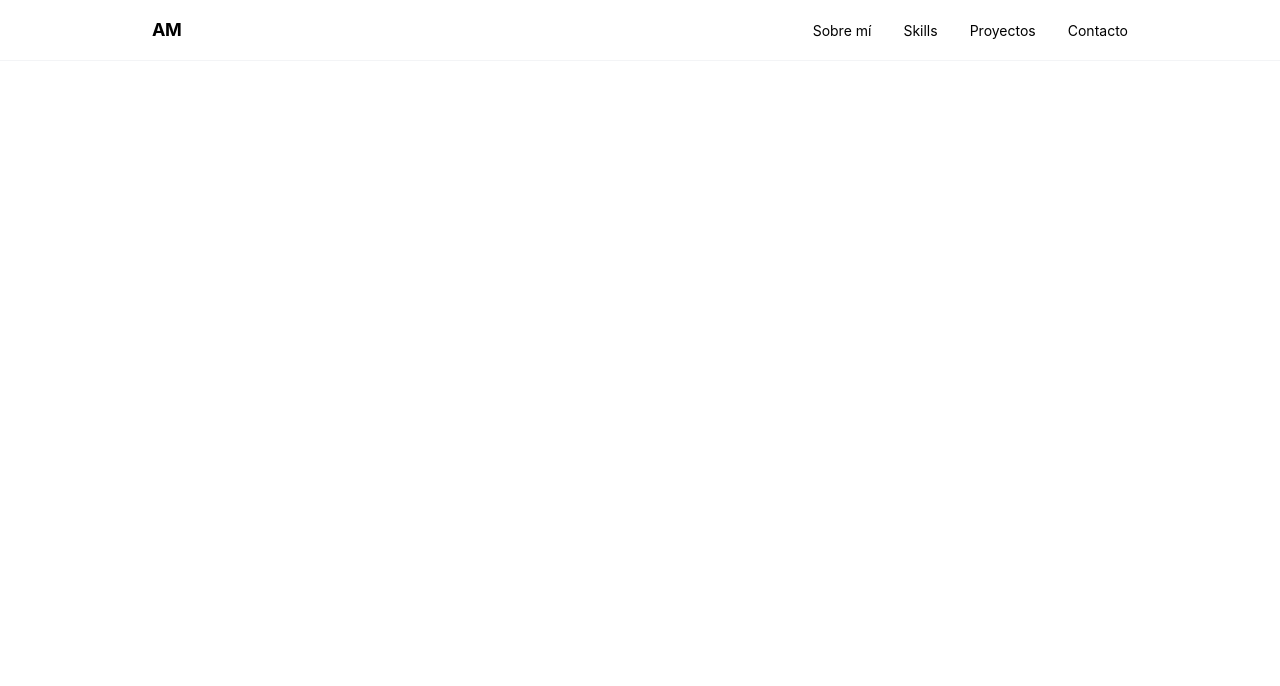
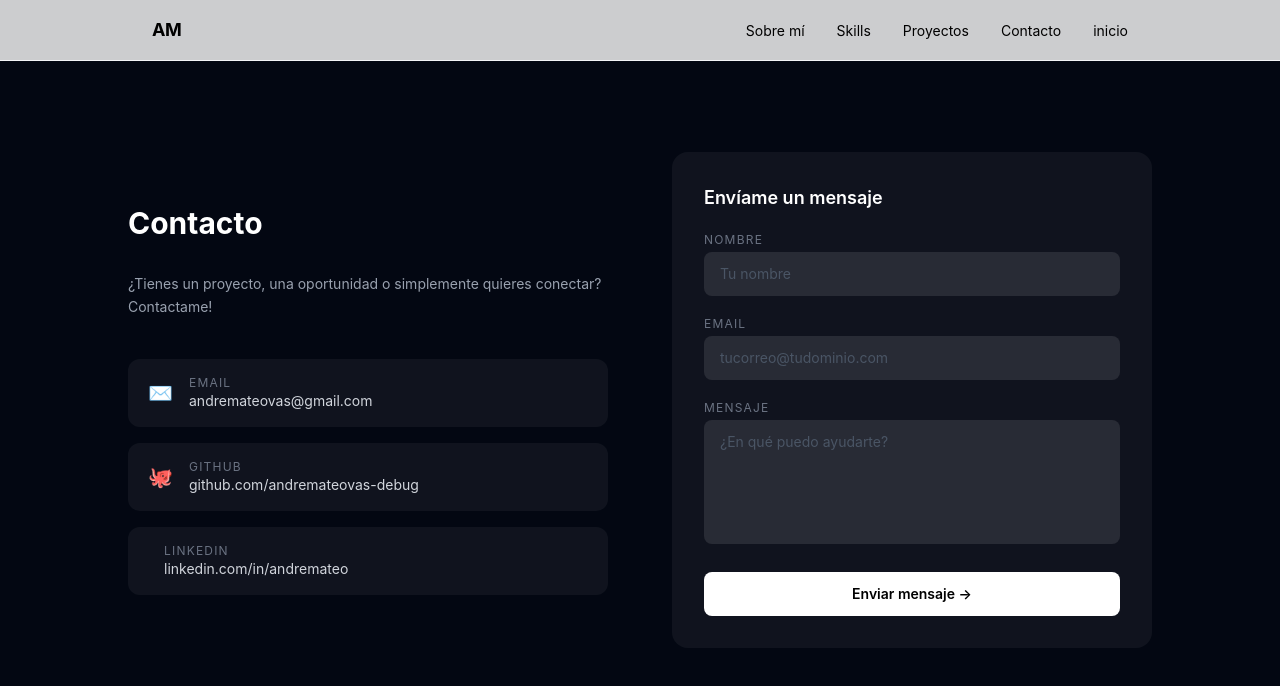
Before and after one commit to andremateovas-debug/Portafolio-personal-AM, a React (Vite) app: page / in a window 1280 px wide. Both pictures are taken after a click on the link "Contacto". Shown: the top 686 px of the page. Built offline with nearby package versions, Linux system fonts and the light colour scheme.

Commit message:
Copia de seguridad, aun en desarrollo, los ultimos cambios fueron aregar secciones, mejorar diseño, y reorganizar el navbar entre otros. CONTINUARA

```diff
--- a/src/App.jsx
+++ b/src/App.jsx
@@ -2,15 +2,11 @@ import { useState } from 'react'
 import Navbar from './components/Navbar'
 import Hero from './components/Hero'
 import About from './components/About'
+import Contact from './components/Contact'
 
 function App() {
   const [currentSection, setCurrentSection] = useState('hero')
   const [visible, setVisible] = useState(true)
-
-  const sections = {
-    hero: <Hero />,
-    about: <About />,
-  }
 
   const clickNav = (id) => {
     setVisible(false)
@@ -20,12 +16,19 @@ function App() {
     }, 300)
   }
 
+  const sections = {
+    hero: <Hero onNav={clickNav}/>,
+    about: <About />,
+    contact: <Contact />,
+  }
+
   return (
     <div>
       <Navbar onNav={clickNav} />
-      <div style={{ opacity: visible ? 1 : 0, transition: 'opacity 0.3s ease-in-out' }}>
-        {sections[currentSection]}
-      </div>
+        <div style={{ opacity: visible ? 1 : 0, transition: 'opacity 0.3s ease-in-out' }}>
+          {sections[currentSection]}
+        </div>
+
     </div>
   )
 }
--- /dev/null
+++ b/src/components/Contact.jsx
@@ -0,0 +1,102 @@
+function Contact() {
+  const info = [
+    {
+      label: 'Email',
+      value: 'andremateovas@gmail.com',
+      href: 'mailto:andremateovas@gmail.com',
+      icon: '✉️',
+    },
+    {
+      label: 'GitHub',
+      value: 'github.com/andremateovas-debug',
+      href: 'https://github.com/andremateovas-debug',
+      icon: '🐙',
+    },
+    {
+      label: 'LinkedIn',
+      value: 'linkedin.com/in/andremateo',
+      href: 'https://linkedin.com',
+      icon: '',
+    },
+
+
+
+
+
+  ]
+
+  return (
+    <section id="contact" className="min-h-screen bg-gray-950 text-white py-20 px-6 flex items-center">
+      <div className="max-w-5xl mx-auto w-full grid grid-cols-1 md:grid-cols-2 gap-16">
+
+
+        <div className="flex flex-col justify-center gap-6">
+          <h2 className="text-3xl font-bold mb-2">Contacto</h2>
+          <p className="text-gray-400 text-sm leading-relaxed">
+            ¿Tienes un proyecto, una oportunidad o simplemente quieres conectar?
+            Contactame!
+          </p>
+
+          <div className="flex flex-col gap-4 mt-4">
+            {info.map((item) => (
+                <a
+                key={item.label}
+                href={item.href}
+                target="_blank"
+                rel="noopener noreferrer"
+                className="flex items-center gap-4 bg-white/5 hover:bg-white/10 transition-colors duration-200 rounded-xl px-5 py-4"
+                >
+                <span className="text-xl">{item.icon}</span>
+                <div>
+                  <p className="text-xs text-gray-500 uppercase tracking-widest">{item.label}</p>
+                  <p className="text-sm text-gray-300">{item.value}</p>
+                </div>
+              </a>
+            ))}
+          </div>
+        </div>
+
+
+        <div className="bg-white/5 rounded-2xl p-8 flex flex-col gap-5">
+          <h3 className="text-lg font-semibold">Envíame un mensaje</h3>
+
+          <div className="flex flex-col gap-1">
+            <label className="text-xs text-gray-500 uppercase tracking-widest">Nombre</label>
+            <input
+              type="text"
+              placeholder="Tu nombre"
+              className="bg-white/10 text-white text-sm rounded-lg px-4 py-3 outline-none focus:ring-2 focus:ring-white/30 placeholder-gray-600 transition"
+            />
+          </div>
+
+          <div className="flex flex-col gap-1">
+            <label className="text-xs text-gray-500 uppercase tracking-widest">Email</label>
+            <input
+              type="email"
+              placeholder="tucorreo@tudominio.com"
+              className="bg-white/10 text-white text-sm rounded-lg px-4 py-3 outline-none focus:ring-2 focus:ring-white/30 placeholder-gray-600 transition"
+            />
+          </div>
+
+          <div className="flex flex-col gap-1">
+            <label className="text-xs text-gray-500 uppercase tracking-widest">Mensaje</label>
+            <textarea
+              rows={5}
+              placeholder="¿En qué puedo ayudarte?"
+              className="bg-white/10 text-white text-sm rounded-lg px-4 py-3 outline-none focus:ring-2 focus:ring-white/30 placeholder-gray-600 transition resize-none"
+            />
+          </div>
+
+          <button
+            className="bg-white text-black text-sm font-semibold px-6 py-3 rounded-lg hover:bg-gray-200 transition-colors duration-200 mt-2"
+          >
+            Enviar mensaje →
+          </button>
+        </div>
+
+      </div>
+    </section>
+  )
+}
+
+export default Contact
--- a/src/components/Hero.jsx
+++ b/src/components/Hero.jsx
@@ -2,9 +2,12 @@ import { useState, useEffect } from 'react'
 
 import fondo from '../assets/images/fondohero.png'
 
+function Hero({onNav}) {
+  const links = [
+    { label: 'Proyectos', id: 'projects' },
+    { label: 'Contacto', id: 'Contact' },
+  ]
 
-
-function Hero() {
   const roles = [
     'Fullstack Developer',
     'Desarrollador web',
@@ -39,6 +42,8 @@ function Hero() {
 //     setTimeout(() => {
 //      setVisible(false)
 //      }, 500)
+
+
 
 
   return (
@@ -76,20 +81,20 @@ function Hero() {
 
 
         <div className="flex gap-4">
-
-            <a href="#projects"
+        <button
+          onClick={() => onNav('projects')}
           className="bg-black text-white text-sm px-6 py-3 rounded-lg hover:bg-transparent transition-colors duration-200"
         >
           Ver proyectos
-          </a>
+        </button>
 
-            <a href="#contact"
+        <button
+          onClick={() => onNav('contact')}
           className="bg-black text-white text-sm px-6 py-3 rounded-lg hover:bg-transparent transition-colors duration-200"
         >
           Contacto
-          </a>
+        </button>
         </div>
-
       </div>
     </section>
   )
--- a/src/components/Navbar.jsx
+++ b/src/components/Navbar.jsx
@@ -6,6 +6,7 @@ function Navbar({ onNav }) {
     { label: 'Skills', id: 'skills' },
     { label: 'Proyectos', id: 'projects' },
     { label: 'Contacto', id: 'contact' },
+    { label: 'inicio', id: 'hero' },
   ]
 
 
@@ -28,7 +29,10 @@ function Navbar({ onNav }) {
   return (
     <nav className={`fixed top-0 left-0 w-full z-50 backdrop-blur-md bg-white/80 border-b border-gray-100 transition-all duration-300 ${scrolled ? 'shadow-lg' : 'shadow-none'}`}>
       <div className="max-w-5xl mx-auto px-6 py-4 flex items-center justify-between">
+
         <span className="font-bold text-lg tracking-tight">AM</span>
+
+
         <ul className="flex gap-8">
           {links.map((link) => (
             <li key={link.id}>
--- /dev/null
+++ b/src/components/Skills.jsx
@@ -0,0 +1,47 @@
+function Skills() {
+
+const skills = [
+  { name: 'JavaScript', icon: 'https://cdn.jsdelivr.net/gh/devicons/devicon/icons/javascript/javascript-original.svg', desc: 'Lógica, DOM, fetch, ES6+' },
+  { name: 'React', icon: 'https://cdn.jsdelivr.net/gh/devicons/devicon/icons/react/react-original.svg', desc: 'Componentes, hooks, estado' },
+  { name: 'Python', icon: 'https://cdn.jsdelivr.net/gh/devicons/devicon/icons/python/python-original.svg', desc: 'Scripts, ML, MediaPipe' },
+  { name: 'Git', icon: 'https://cdn.jsdelivr.net/gh/devicons/devicon/icons/git/git-original.svg', desc: 'Control de versiones, GitHub' },
+  { name: 'C#', icon: 'https://cdn.jsdelivr.net/gh/devicons/devicon/icons/csharp/csharp-original.svg', desc: 'Unity, TCP bridges, lógica' },
+  { name: 'Unity', icon: 'https://cdn.jsdelivr.net/gh/devicons/devicon/icons/unity/unity-original.svg', desc: 'Desarrollo de videojuegos 3D' },
+  { name: 'Godot', icon: 'https://cdn.jsdelivr.net/gh/devicons/devicon/icons/godot/godot-original.svg', desc: 'GDScript, juegos 2D/móvil' },
+  { name: 'Blender', icon: 'https://cdn.jsdelivr.net/gh/devicons/devicon/icons/blender/blender-original.svg', desc: 'Modelado 3D básico' },
+  { name: 'Dart', icon: 'https://cdn.jsdelivr.net/gh/devicons/devicon/icons/dart/dart-original.svg', desc: 'Lenguaje base de Flutter' },
+  { name: 'Flutter', icon: 'https://cdn.jsdelivr.net/gh/devicons/devicon/icons/flutter/flutter-original.svg', desc: 'Apps móviles multiplataforma' },
+  { name: 'MySQL', icon: 'https://cdn.jsdelivr.net/gh/devicons/devicon/icons/mysql/mysql-original.svg', desc: 'Bases de datos, queries, relaciones' },
+  { name: 'PHP', icon: 'https://cdn.jsdelivr.net/gh/devicons/devicon/icons/php/php-original.svg', desc: 'Backend, APIs, sistemas web' },
+  { name: 'Paint.NET', icon: 'https://cdn.jsdelivr.net/gh/devicons/devicon/icons/gimp/gimp-original.svg', desc: 'Edición de sprites y assets' },
+]
+
+function Skills() {
+  return (
+    <section id="skills" className="min-h-screen bg-gray-950 text-white py-20 px-6">
+      <div className="max-w-5xl mx-auto">
+
+        <h2 className="text-3xl font-bold text-white mb-2 text-center">Skills</h2>
+        <p className="text-gray-500 text-sm text-center mb-12 uppercase tracking-widest">
+          Tecnologías y herramientas
+        </p>
+
+        <div className="grid grid-cols-2 sm:grid-cols-3 md:grid-cols-4 gap-4">
+          {skills.map((skill) => (
+            <div
+              key={skill.name}
+              className="flex flex-col items-center text-center gap-3 bg-white/5 hover:bg-white/10 transition-colors duration-200 rounded-xl p-5"
+            >
+              <img src={skill.icon} alt={skill.name} className="w-10 h-10" />
+              <span className="text-sm font-semibold text-white">{skill.name}</span>
+              <span className="text-xs text-gray-500 leading-relaxed">{skill.desc}</span>
+            </div>
+          ))}
+        </div>
+
+      </div>
+    </section>
+  )
+}
+}
+export default Skills
```
Lines whose indentation alone changed are shown as unchanged.
